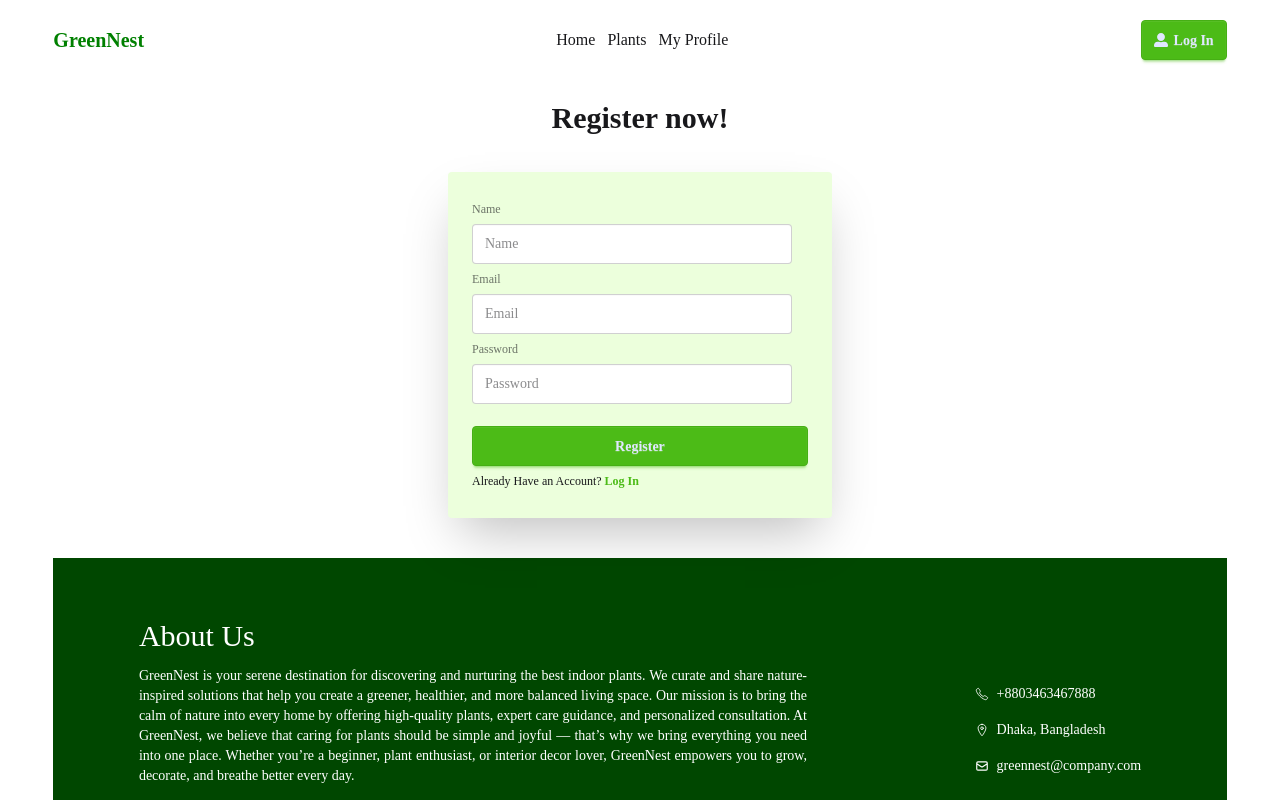
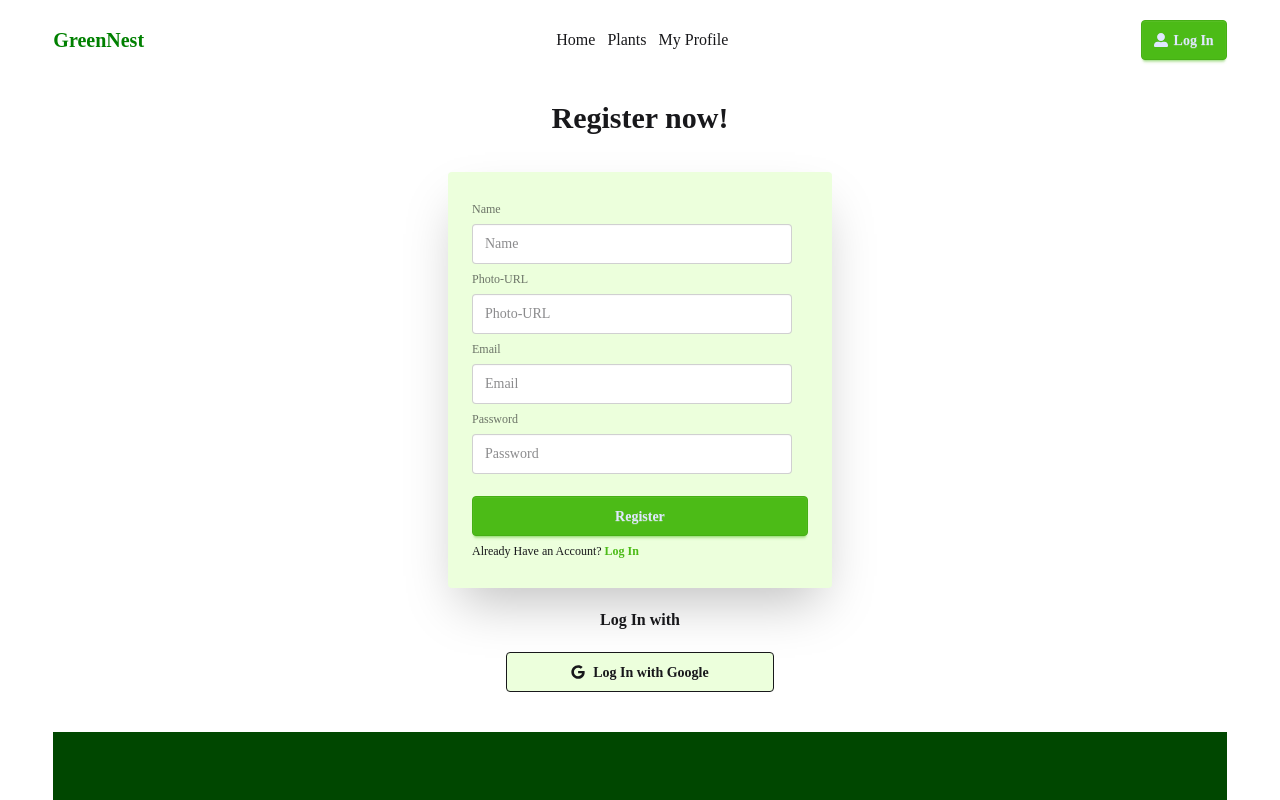
Before and after one commit to SadiaAhmedBushra/b12-a09-green-nest, a React (Vite) app: page /auth/register in a window 1280 px wide. Shown: the top 800 px of the page. Built offline with nearby package versions, Linux system fonts and the light colour scheme; no server answers; a web font is replaced by a local one.

Commit message:
fifth commit: book consultation form

```diff
--- a/package.json
+++ b/package.json
@@ -15,8 +15,10 @@
     "firebase": "^12.4.0",
     "react": "^19.1.1",
     "react-dom": "^19.1.1",
+    "react-hot-toast": "^2.6.0",
     "react-icons": "^5.5.0",
     "react-router": "^7.9.4",
+    "react-toastify": "^11.0.5",
     "tailwindcss": "^4.1.15"
   },
   "devDependencies": {
--- a/src/components/PlantCard.jsx
+++ b/src/components/PlantCard.jsx
@@ -22,7 +22,7 @@ const PlantCard = ({ plant }) => {
       {/* Spacer to push button to bottom */}
       <div className="mt-auto">
         <Link
-          to={`/plant/${plant.plantId}`}
+          to={`/plantdetails/${plant.plantId}`}
           className="btn btn-primary block text-white text-center px-4 py-2 rounded hover:bg-base-200 hover:text-black font-semibold transition"
         >
           View Details
--- a/src/components/SocialLogIn.jsx
+++ b/src/components/SocialLogIn.jsx
@@ -1,17 +1,22 @@
-import React from 'react';
-import { FaFacebook, FaGoogle } from 'react-icons/fa';
+import React from "react";
+import { FaGoogle } from "react-icons/fa";
 
-const SocialLogIn = () => {
-    return (
-        <div>
-            <h2 className='font-bold mb-5'>Log In with </h2>
+const SocialLogIn = ({ handleGoogleSignIn }) => {
+  return (
+    <div className="mx-auto">
+      <h2 className="font-bold mb-5 text-center mt-5">Log In with </h2>
 
-            <div className='space-y-3'>
-                <button className='btn btn-outline w-full'><FaGoogle /> Log In with Google</button>
-                <button className='btn btn-outline w-full'><FaFacebook /> Log In with Facebook</button>
-            </div>
-        </div>
-    );
+      <div className="flex justify-center">
+        <button
+          onClick={handleGoogleSignIn}
+          type="button"
+          className="btn btn-outline w-1/2 bg-base-200 flex items-center justify-center gap-2"
+        >
+          <FaGoogle /> Log In with Google
+        </button>
+      </div>
+    </div>
+  );
 };
 
 export default SocialLogIn;
--- a/src/layouts/HomeLayout.jsx
+++ b/src/layouts/HomeLayout.jsx
@@ -21,7 +21,7 @@ const HomeLayout = () => {
           </div>
 
           <div className="col-span-12 lg:col-span-3 flex justify-end">
-            <SocialLogIn />
+            {/* <SocialLogIn /> */}
           </div>
         </div>
 
--- /dev/null
+++ b/src/pages/LoadingPage.jsx
@@ -0,0 +1,18 @@
+import React from "react";
+
+const LoadingPage = ({ count = 8 }) => {
+  return (
+    <div className="grid grid-cols-1 lg:grid-cols-4 gap-5 my-10 mx-auto">
+      {Array.from({ length: count }).map((__, i) => (
+        <div key={i} className="flex justify-center items-center w-80 flex-col gap-4 mx-auto">
+          <div className="skeleton h-32 w-full"></div>
+          <div className="skeleton h-4 w-28"></div>
+          <div className="skeleton h-4 w-full"></div>
+          <div className="skeleton h-4 w-full"></div>
+        </div>
+      ))}
+    </div>
+  );
+};
+
+export default LoadingPage;
--- a/src/pages/Login.jsx
+++ b/src/pages/Login.jsx
@@ -1,9 +1,12 @@
-import React, { use } from "react";
-import { Link } from "react-router";
+import React, { use, useState } from "react";
+import { Link, useLocation, useNavigate } from "react-router";
 import { AuthContext } from "../provider/AuthProvider";
 
 const Login = () => {
+  const [error, setError] = useState("");
   const { logIn } = use(AuthContext);
+  const location = useLocation();
+  const navigate = useNavigate();
 
   const handleLogIn = (e) => {
     e.preventDefault();
@@ -15,12 +18,14 @@ const Login = () => {
     logIn(email, password)
       .then((result) => {
         const user = result.user;
-        console.log(user);
+        // console.log(user);
+        navigate(`${location.state? location.state : "/"}`)
       })
       .catch((error) => {
         const errorCode = error.code;
-        const errorMessage = error.message;
-        alert(errorCode, errorMessage);
+        // const errorMessage = error.message;
+        // alert(errorCode, errorMessage);
+        setError(errorCode);
       });
   };
   return (
@@ -54,6 +59,9 @@ const Login = () => {
                     Forgot password?
                   </a>
                 </div>
+                {
+                  error && <p className="text-xs text-error">{error}</p>
+                }
                 <button type="submit" className="btn btn-primary mt-4">
                   Login
                 </button>
--- /dev/null
+++ b/src/pages/PlantDetails.jsx
@@ -0,0 +1,137 @@
+import React, { useEffect, useState } from "react";
+import Navbar from "../components/Navbar";
+import { Link, useLoaderData, useParams } from "react-router";
+import Footer from "../components/Footer";
+import { FaStar } from "react-icons/fa";
+import { ImPriceTags } from "react-icons/im";
+import { IoMdPricetags } from "react-icons/io";
+import { RiPriceTag3Fill } from "react-icons/ri";
+import toast, { Toaster } from "react-hot-toast";
+
+const PlantDetails = () => {
+  const data = useLoaderData();
+  const { plantId } = useParams();
+
+  const [plant, setPlant] = useState({});
+
+  useEffect(() => {
+    const plantDetails = data.find(
+      (singlePlant) => singlePlant.plantId === parseInt(plantId)
+    );
+    setPlant(plantDetails);
+  }, [data, plantId]);
+
+    const [formData, setFormData] = useState({
+    name: "",
+    email: "",
+  });
+
+    const handleChange = (e) => {
+    const { name, value } = e.target;
+    setFormData((prev) => ({ ...prev, [name]: value }));
+  };
+
+    const handleSubmit = (e) => {
+    e.preventDefault();
+    toast.success("Your consultation is booked successfully!");
+    setFormData({ name: "", email: "" });
+  };
+
+  return (
+    <div className="max-w-11/12 mx-auto">
+      <Toaster />
+      <nav>
+        <Navbar></Navbar>
+      </nav>
+      <main className="flex flex-col justify-between items-center my-10">
+        {/* Details */}
+        <div className="flex flex-col lg:flex-row justify-center items-center gap-6 w-full ">
+          <div className="w-[30%] flex lg:justify-end">
+            <img src={plant.image} alt="" />
+          </div>
+          <div className="flex flex-col items-center lg:items-start justify-between gap-2">
+            <h1 className="text-lg">
+              Plant Title:{" "}
+              <span className="text-2xl lg:text-5xl text-base-300 font-bold">
+                {plant.plantName}
+              </span>
+            </h1>
+            <h1 className="text-lg">
+              Provider:{" "}
+              <span className="text-xl text-accent font-bold">
+                {plant.providerName}
+              </span>
+            </h1>
+            <div className="flex flex-row items-center gap-2">
+              <p className="text-md text-accent bg-base-200 border rounded-2xl py-1 px-3">
+                {plant.category}
+              </p>
+              <p className="text-md text-accent bg-base-100 border rounded-2xl py-1 px-3">
+                {plant.careLevel}
+              </p>
+            </div>
+            <p className="text-center text-md text-base-300 my-2">
+              {plant.description}
+            </p>
+            <p className="text-lg">
+              Available in Stock:{" "}
+              <span className="text-xl text-base-300 font-bold">
+                {plant.availableStock}
+              </span>
+            </p>
+
+            <div className="flex flex-row items-center gap-2">
+              <div className="flex flex-row items-center gap-1 bg-base-100 border border-green-700 rounded-lg py-2 px-3">
+                <IoMdPricetags className="text-base-300" />
+                <p className="text-xl text-base-300 ">
+                  {plant.price} <span>$</span>
+                </p>
+              </div>
+
+              <div className="flex flex-row items-center gap-1 bg-base-100 border border-green-700 rounded-lg py-2 px-3">
+                <FaStar className="text-base-300" />
+                <p className="text-xl text-base-300 ">{plant.rating}</p>
+              </div>
+            </div>
+          </div>
+        </div>
+        <h1 className="text-3xl text-base-300 mt-10">Book Consultation</h1>
+        <div className="mx-auto w-full max-w-sm shadow-2xl bg-base-200 rounded mt-5">
+          <form className="card-body" onSubmit={handleSubmit}>
+            <fieldset className="fieldset">
+                <label className="label">Name</label>
+              <input
+                name="name"
+                type="text"
+                className="input"
+                placeholder="Name"
+                required
+                value={formData.name}
+                onChange={handleChange}
+              />
+              <label className="label">Email</label>
+              <input
+                type="email"
+                className="input"
+                placeholder="Email"
+                name="email"
+                required
+                 value={formData.email}
+                onChange={handleChange}
+              />
+
+              <button type="submit" className="btn btn-primary mt-4">
+                Book Now
+              </button>
+            </fieldset>
+          </form>
+        </div>
+      </main>
+      <footer>
+        <Footer></Footer>
+      </footer>
+    </div>
+  );
+};
+
+export default PlantDetails;
--- a/src/pages/Register.jsx
+++ b/src/pages/Register.jsx
@@ -1,29 +1,65 @@
-import React, { use } from "react";
-import { Link, useActionData } from "react-router";
+import React, { use, useState, useContext } from "react";
+import { Link, useLocation, useNavigate } from "react-router";
 import { AuthContext } from "../provider/AuthProvider";
+import SocialLogIn from "../components/SocialLogIn";
 
 const Register = () => {
-  const { createUser, setUser } = use(AuthContext);
+  const [nameError, setNameError] = useState("");
+  const [passwordError, setPasswordError] = useState("");
+  const [error, setError] = useState("");
+  const { createUser, setUser, googleSignIn } = useContext(AuthContext);
+  const location = useLocation();
+  const navigate = useNavigate();
+
+  const handleGoogleSignIn = () => {
+    googleSignIn()
+      .then((result) => {
+        const user = result.user;
+        setUser(user);
+        navigate(location.state ? location.state : "/");
+      })
+      .catch((error) => {
+        setError(error.code);
+      });
+  };
 
   const handleRegister = (e) => {
     e.preventDefault();
-    console.log(e.target);
     const form = e.target;
     const name = form.name.value;
+    if (name.length < 5) {
+      setNameError("Name must be more than 5 characters.");
+      return;
+    } else {
+      setNameError("");
+    }
     const email = form.email.value;
     const password = form.password.value;
-    console.log(name, email, password);
+
+    if (password.length < 6) {
+      setPasswordError("Password must be at least 6 characters long.");
+      return;
+    } else if (!/[A-Z]/.test(password)) {
+      setPasswordError("Password must contain at least one uppercase letter.");
+      return;
+    } else if (!/[a-z]/.test(password)) {
+      setPasswordError("Password must contain at least one lowercase letter.");
+      return;
+    } else {
+      setPasswordError("");
+    }
 
     createUser(email, password)
       .then((result) => {
         const user = result.user;
-        setUser(user)
-        // console.log(user);
+        setUser(user);
+        navigate(`${location.state ? location.state : "/"}`);
       })
       .catch((error) => {
         const errorCode = error.code;
-        const errorMessage = error.message;
-        alert(errorMessage);
+        // const errorMessage = error.message;
+        // alert(errorMessage);
+        setError(errorCode);
       });
   };
   return (
@@ -44,6 +80,18 @@ const Register = () => {
                   placeholder="Name"
                   required
                 />
+                {nameError && (
+                  <p className=" text-xs text-error">{nameError}</p>
+                )}
+                <label className="label">Photo-URL</label>
+                <input
+                  name="url"
+                  type="url"
+                  className="input"
+                  placeholder="Photo-URL"
+                  required
+                />
+
                 <label className="label">Email</label>
                 <input
                   name="email"
@@ -60,7 +108,10 @@ const Register = () => {
                   placeholder="Password"
                   required
                 />
-
+                {passwordError && (
+                  <p className="text-xs text-error">{passwordError}</p>
+                )}
+                {error && <p className="text-xs text-error">{error}</p>}
                 <button type="submit" className="btn btn-primary mt-4">
                   Register
                 </button>
@@ -74,6 +125,9 @@ const Register = () => {
             </form>
           </div>
         </div>
+        <div className="text-center mt-5">
+<SocialLogIn handleGoogleSignIn={handleGoogleSignIn} />
+        </div>
       </div>
     </div>
   );
--- a/src/provider/AuthProvider.jsx
+++ b/src/provider/AuthProvider.jsx
@@ -6,20 +6,31 @@ import {
   onAuthStateChanged,
   signInWithEmailAndPassword,
   signOut,
+  signInWithPopup,
+  GoogleAuthProvider
 } from "firebase/auth";
 
 export const AuthContext = createContext();
 const auth = getAuth(app);
 
+const googleProvider = new GoogleAuthProvider();
+const googleSignIn = () => {
+  return signInWithPopup(auth, googleProvider);
+};
+
 const AuthProvider = ({ children }) => {
   const [user, setUser] = useState(null);
-  console.log(user);
+  const [loading, setLoading] = useState(true);
+
+      console.log(user, loading)
 
   const createUser = (email, password) => {
+    setLoading(true);
     return createUserWithEmailAndPassword(auth, email, password);
   };
 
   const logIn = (email, password) => {
+    setLoading(true);
     return signInWithEmailAndPassword(auth, email, password);
   }
 
@@ -30,6 +41,7 @@ const AuthProvider = ({ children }) => {
   useEffect(() => {
     const unsubscribe = onAuthStateChanged(auth, (currentUser) => {
       setUser(currentUser);
+      setLoading(false);
     });
     return ()=>{
       unsubscribe();
@@ -41,8 +53,11 @@ const AuthProvider = ({ children }) => {
     createUser,
     logOut,
     logIn,
+    loading,
+    setLoading,
+    googleSignIn,
   };
-  return <AuthContext value={authData}>{children}</AuthContext>;
+  return <AuthContext.Provider value={authData}>{children}</AuthContext.Provider>;
 ;
 };
 
--- /dev/null
+++ b/src/provider/PrivateRoute.jsx
@@ -0,0 +1,21 @@
+import React, { use } from "react";
+import { AuthContext } from "./AuthProvider";
+import { Navigate, useLocation } from "react-router";
+import LoadingPage from "../pages/LoadingPage";
+
+const PrivateRoute = ({ children }) => {
+  const { user, loading } = use(AuthContext);
+  // console.log(user, loading)
+  const location = useLocation();
+
+  if (loading) {
+    return <LoadingPage></LoadingPage>
+  }
+
+  if (user && user?.email) {
+    return children;
+  }
+  return <Navigate state={location.pathname} to="/auth/login"></Navigate>;
+};
+
+export default PrivateRoute;
```
Also changed, not shown: src/Routes/router.jsx (+7 -2 lines), 1 other file (tests, documents, lock files or other folders).
